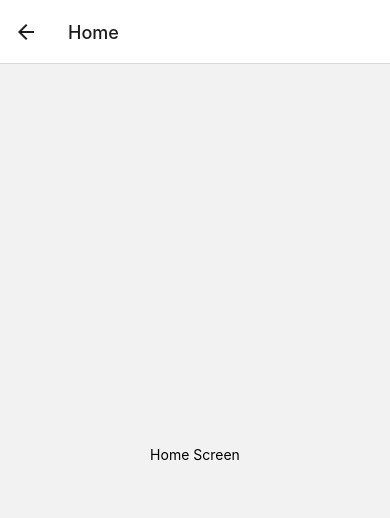
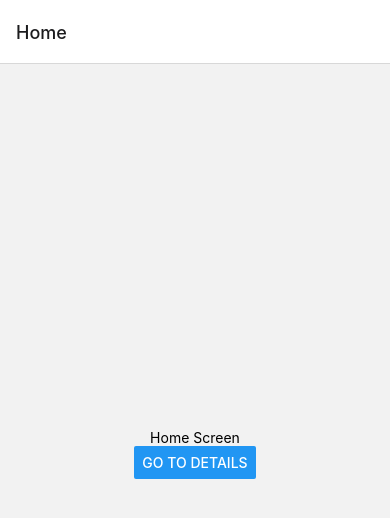
Before and after one commit to garyhungninesmartio/my-app-navigation, a React Native app: screen /Home in a window 390 px wide. Shown: the top 518 px of the page. Built offline with nearby package versions, Linux system fonts and the light colour scheme.

Commit message:
Add navigation

```diff
--- a/App.tsx
+++ b/App.tsx
@@ -2,15 +2,20 @@ import React from 'react';
 import {NavigationContainer} from '@react-navigation/native';
 import {createNativeStackNavigator} from '@react-navigation/native-stack';
 
+export type RootStackScreenParams = {
+  Home: undefined; // this is our actual screen name, but it doesn't take any props so we give undefined
+  Details: undefined;
+};
+
 import HomeLandingPage from './pages/home';
 import DetailsPage from './pages/details';
 
-const Stack = createNativeStackNavigator();
+const Stack = createNativeStackNavigator<RootStackScreenParams>();
 
 function App(): JSX.Element {
   return (
     <NavigationContainer>
-      <Stack.Navigator initialRouteName="Details">
+      <Stack.Navigator initialRouteName="Home">
         <Stack.Screen name="Home" component={HomeLandingPage} />
         <Stack.Screen
           name="Details"
--- a/pages/home/index.tsx
+++ b/pages/home/index.tsx
@@ -1,10 +1,18 @@
-import {View, Text, StyleSheet} from 'react-native';
+import {View, Text, StyleSheet, Button} from 'react-native';
 import React from 'react';
+import type {NativeStackScreenProps} from '@react-navigation/native-stack';
+import {RootStackScreenParams} from '../../App';
 
-const HomeLandingPage = () => {
+type Props = NativeStackScreenProps<RootStackScreenParams, 'Home'>;
+
+const HomeLandingPage = ({navigation}: Props) => {
   return (
     <View style={styles.container}>
       <Text>Home Screen</Text>
+      <Button
+        title={'Go to Details'}
+        onPress={() => navigation.navigate('Details')}
+      />
     </View>
   );
 };
```
